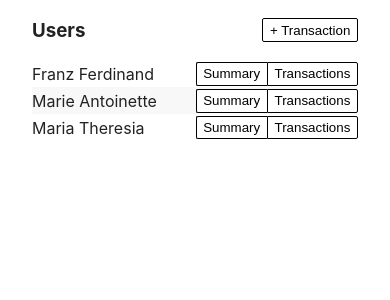
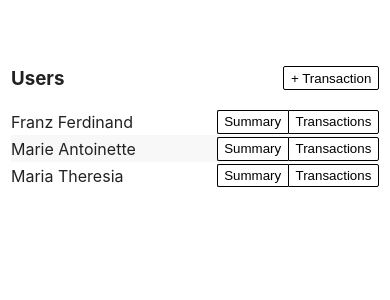
Before and after one commit to danielbartsch/salamantex-showcase, a React (Create React App) app: page / in a window 390 px wide. Shown: the top 300 px of the page. Built offline with nearby package versions, Linux system fonts and the light colour scheme.

Commit message:
made page responsive in its easiest form

```diff
--- a/src/App.tsx
+++ b/src/App.tsx
@@ -23,7 +23,7 @@ export const App = () => {
 
   return (
     <DatabaseContext.Provider value={currentDatabase}>
-      <div style={{ paddingLeft: "2em", paddingRight: "2em" }}>
+      <div className="content">
         <div
           style={{
             display: "flex",
--- a/src/index.css
+++ b/src/index.css
@@ -11,6 +11,38 @@ body {
 code {
   font-family: source-code-pro, Menlo, Monaco, Consolas, "Courier New",
     monospace;
+}
+
+.content {
+  position: relative;
+  width: 60em;
+  margin-top: 3em;
+  left: 50%;
+  transform: translateX(-50%);
+}
+
+@media only screen and (max-width: 65em) {
+  .content {
+    width: 40em;
+  }
+}
+
+@media only screen and (max-width: 45em) {
+  .content {
+    width: 29em;
+  }
+}
+
+@media only screen and (max-width: 29em) {
+  .content {
+    width: 23em;
+  }
+}
+
+@media only screen and (max-width: 22em) {
+  .content {
+    width: 17em;
+  }
 }
 
 .rotate {
```
